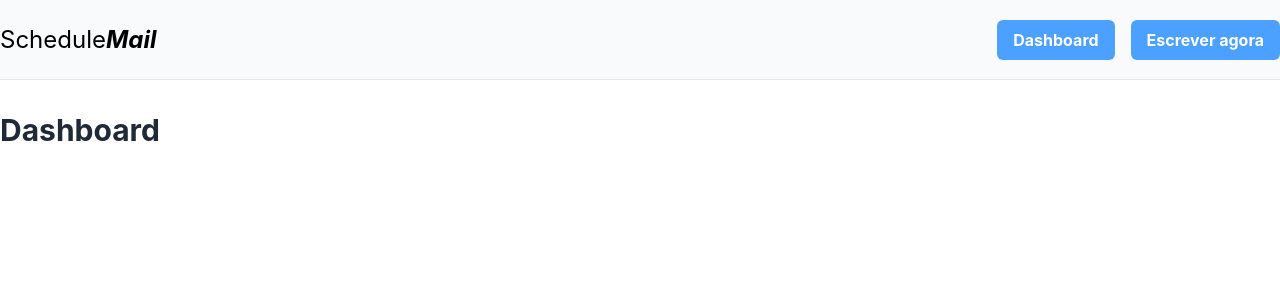
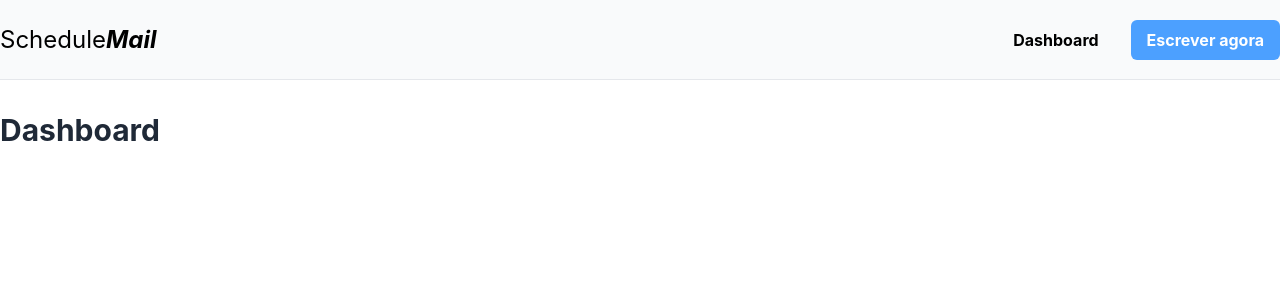
Before and after one commit to cadu4duarte/mail-schedule, a React (Vite) app: page / in a window 1280 px wide. Shown: the top 300 px of the page. Built offline with nearby package versions, Linux system fonts and the light colour scheme.

Commit message:
feat: edit layout button

```diff
--- a/src/components/Button/Button.tsx
+++ b/src/components/Button/Button.tsx
@@ -16,7 +16,7 @@ export function Button({ type = "button", variant, children }: Props) {
     <button
       type={type}
       className={classNames(
-        "py-2 px-4 rounded-md bg-primary font-bold text-white",
+        "py-2 px-4 rounded-md font-bold",
         bgColor
       )}
     >
```
